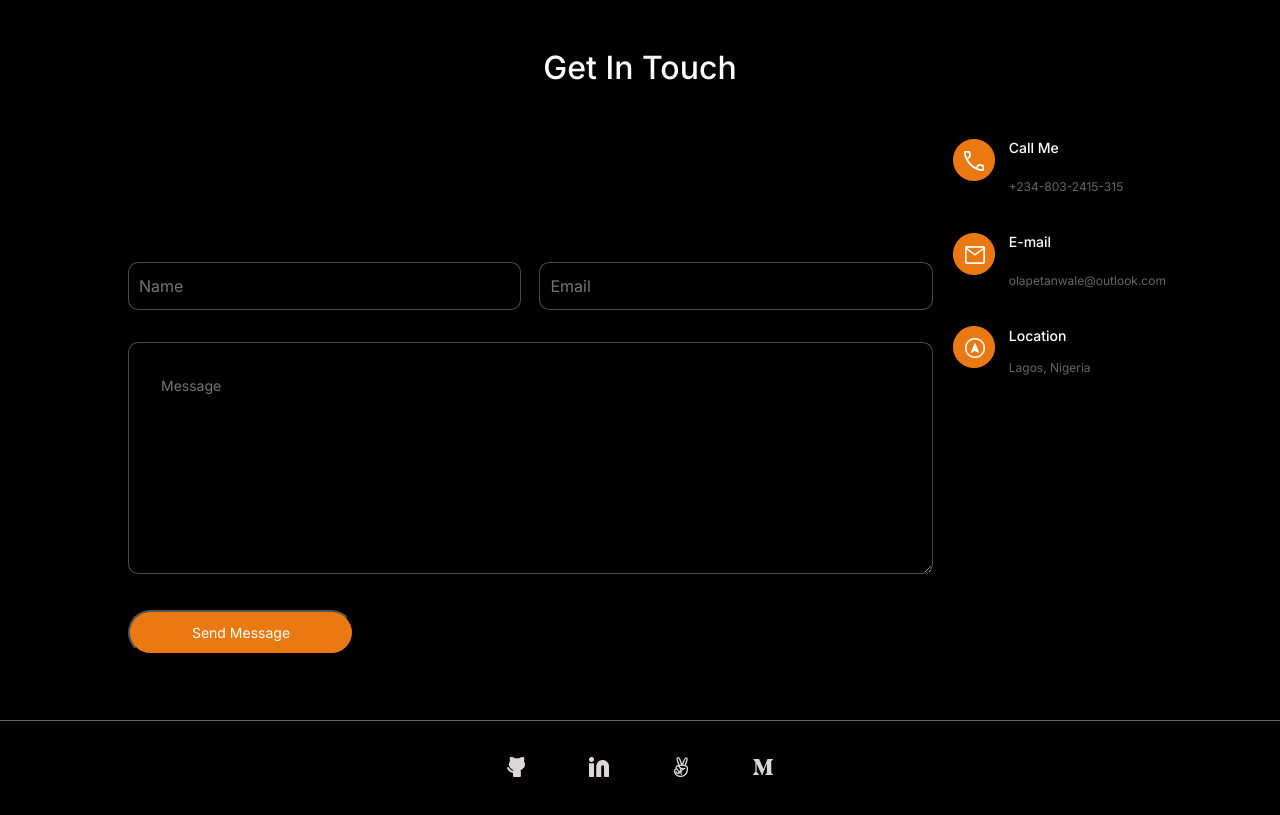
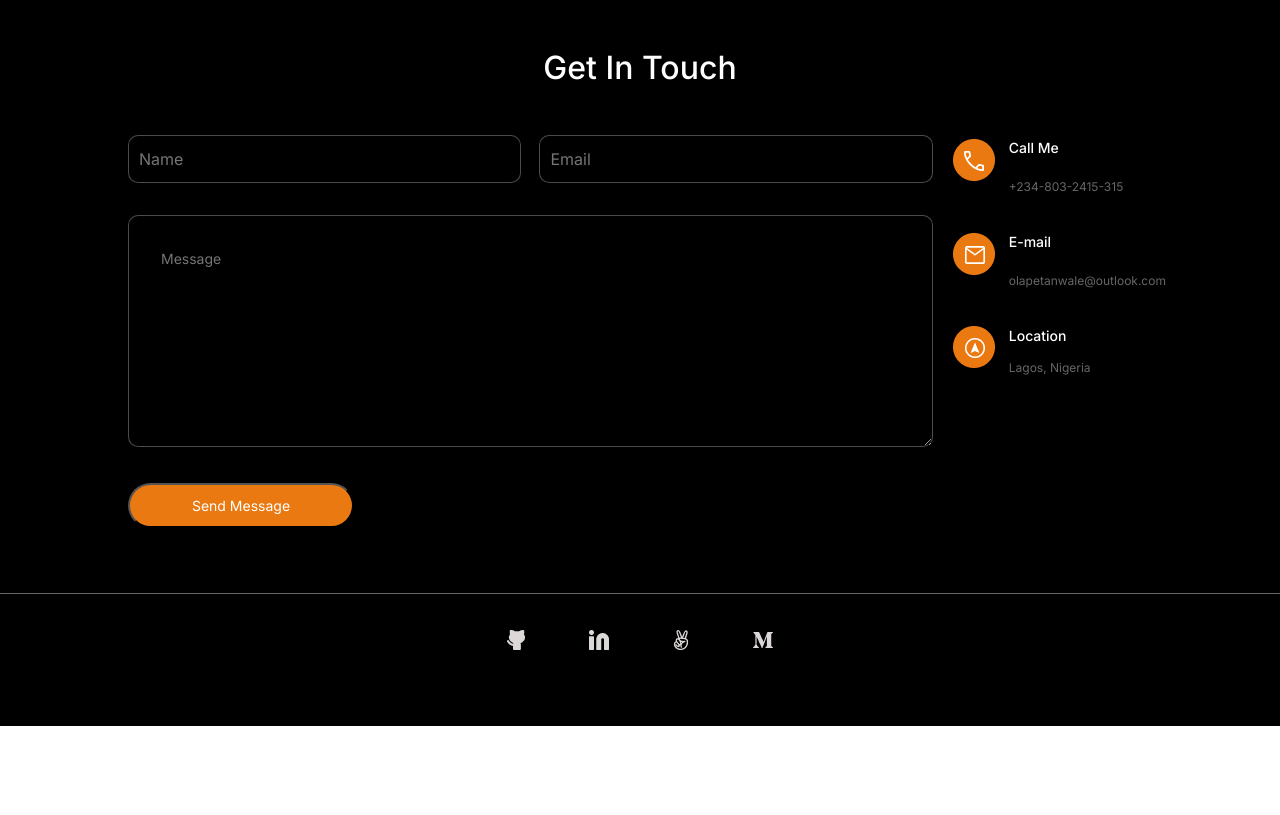
Before and after one commit to wale-prog/portfolio, a React (Create React App) app: page / in a window 1280 px wide. Shown: the part 4300-5115 px from the top of the page. After the commit the page ends 5026 px from the top, so only its background shows below. Built offline with nearby package versions, Linux system fonts and the light colour scheme.

Commit message:
Set errorStatus to false

```diff
--- a/src/components/Contact.js
+++ b/src/components/Contact.js
@@ -16,7 +16,7 @@ const Contact = () => {
     message: '',
   });
   const [errorStatus, setErrorStatus] = useState(false);
-  const [successStatus, setSuccessStatus] = useState(true);
+  const [successStatus, setSuccessStatus] = useState(false);
 
   const handleInput = (e) => {
     setInput({
@@ -65,7 +65,7 @@ const Contact = () => {
           <div className={errorStatus ? 'error-message active' : 'error-message'}>
             <p className="cancel" role="presentation" onClick={closeError}>x</p>
             <p>
-              Sorry! Form isn&apos;t working right now, not to worry&#128516;!
+              Oops! Form isn&apos;t working right now, not to worry&#128516;!
               You can send me a direct email&#128231;
               {' '}
               <a href="mailto:olapetanwale@outlook.com">here</a>
```
